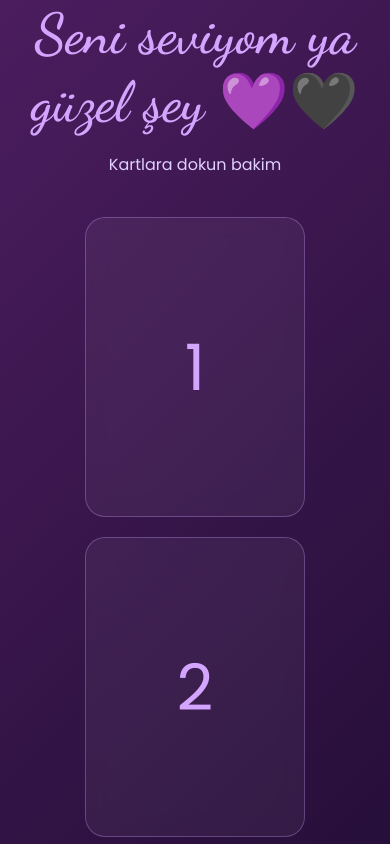
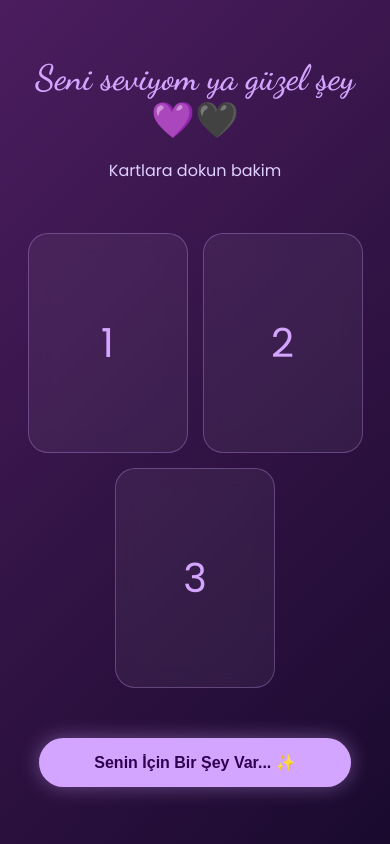
Before and after one commit to Icarusleo/Valentine, a plain HTML site: page index.html in a window 390 px wide. Shown: the top 844 px of the page. Drawn offline with Linux system fonts and the light colour scheme.

Commit message:
Add files via upload

```diff
--- a/style.css
+++ b/style.css
@@ -271,3 +271,47 @@ body {
     transform: rotate(2deg) translateY(-5px);
   }
 }
+/* MOBİL UYUMLULUK AYARLARI */
+@media (max-width: 600px) {
+  .header h1 {
+    font-size: 2.2rem; /* Başlığı mobilde küçülttük */
+    padding: 0 15px;
+  }
+
+  .container {
+    gap: 15px;
+    padding: 10px;
+  }
+
+  .card {
+    width: 160px; /* Kartları mobilde biraz küçülttük */
+    height: 220px;
+  }
+
+  .card-front {
+    font-size: 2.5rem;
+  }
+
+  .card-back {
+    font-size: 1.1rem; /* Metinleri okunabilir seviyede tuttuk */
+    padding: 15px;
+  }
+
+  .lily-container {
+    transform: scale(
+      1
+    ); /* Mobilde çiçek çok büyük olmasın diye scale'i düşürdük */
+    margin-top: 50px;
+  }
+
+  .lily-text {
+    font-size: 1.5rem;
+    padding: 0 20px;
+    line-height: 1.4;
+  }
+
+  #nextBtn {
+    width: 80%; /* Buton mobilde daha kolay tıklansın */
+    font-size: 1rem;
+  }
+}
```
